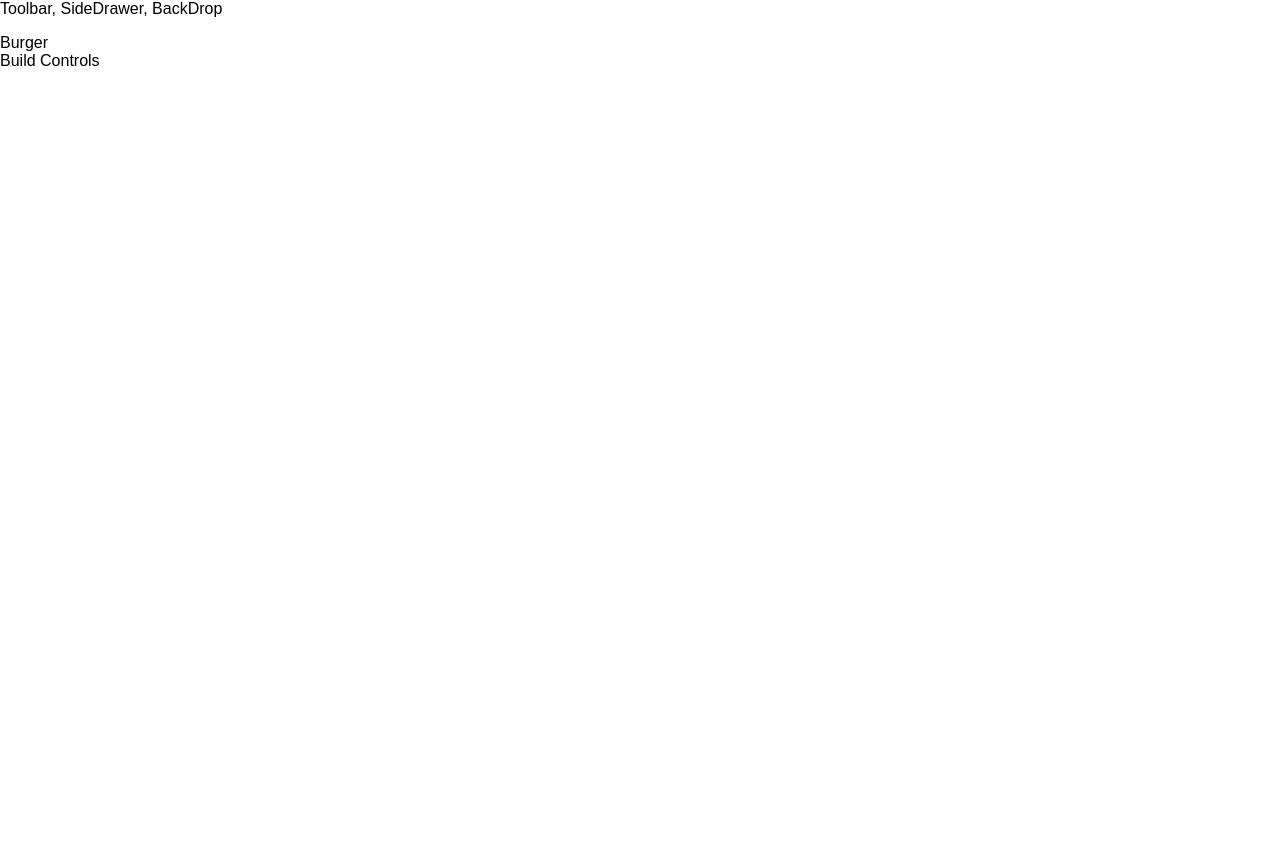
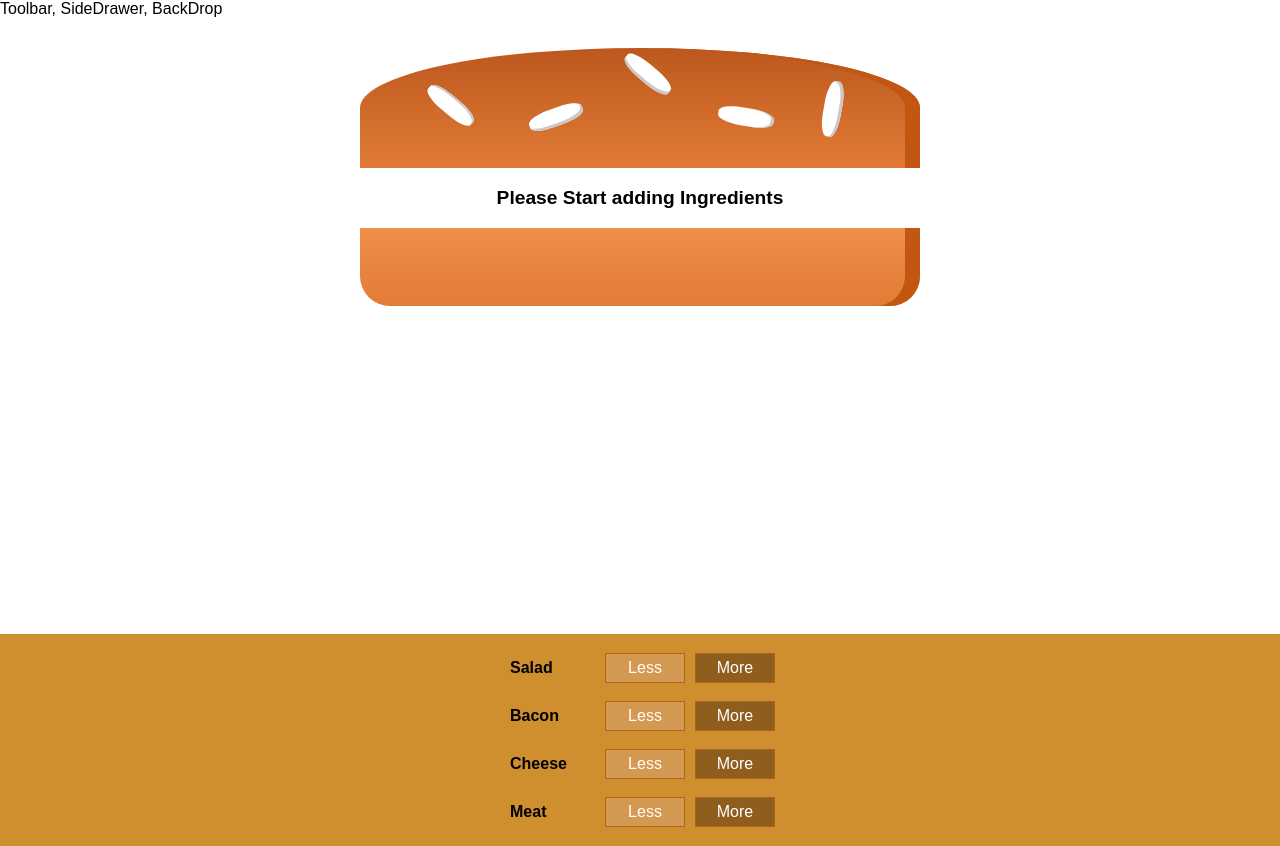
Before and after one commit to novoamanny/Burger-Builder, a React app in the folder burger-builder-app/: page / in a window 1280 px wide. Before the commit the page ends 800 px from the top, so only its background shows below. Built offline with nearby package versions, Linux system fonts and the light colour scheme.

Commit message:
Most of the Build Controls should be displayed. The buttons will not trigger any actions at this moment, but will update next.

```diff
--- /dev/null
+++ b/burger-builder-app/src/components/Burger/BuildControls/BuildControl/BuildControl.css
@@ -0,0 +1,56 @@
+.BuildControl {
+    display: flex;
+    justify-content: space-between;
+    align-items: center;
+    margin: 5px 0;
+}
+
+.BuildControl button {
+    display: block;
+    font: inherit;
+    padding: 5px;
+    margin: 0 5px;
+    width: 80px;
+    border: 1px solid #AA6817;
+    cursor: pointer;
+    outline: none;
+}
+
+.BuildControl button:disabled {
+    background-color: #AC9980;
+    border: 1px solid #7E7365;
+    color: #ccc;
+    cursor: default;
+}
+
+.BuildControl button:hover:disabled {
+    background-color: #AC9980;
+    color: #ccc;
+    cursor: not-allowed;
+}
+
+.Label {
+    padding: 10px;
+    font-weight: bold;
+    width: 80px;
+}
+
+.BuildControl .Less {
+    background-color: #D39952;
+    color: white;
+}
+
+.BuildControl .More {
+    background-color: #8F5E1E;
+    color: white;
+}
+
+.BuildControl .Less:hover, .BuildControl .Less:active {
+    background-color: #DAA972;
+    color: white;
+}
+
+.BuildControl .More:hover,.BuildControl .More:active {
+    background-color: #99703F;
+    color: white;
+}
--- /dev/null
+++ b/burger-builder-app/src/components/Burger/BuildControls/BuildControl/BuildControl.jsx
@@ -0,0 +1,12 @@
+import React from 'react';
+import classes from './BuildControl.css';
+
+const buildControl = (props) => (
+    <div className={classes.BuildControl}>
+        <div className={classes.Label}>{props.label}</div>
+        <button className={classes.Less}>Less</button>
+        <button className={classes.More}>More</button>
+    </div>
+);
+
+export default buildControl;
--- /dev/null
+++ b/burger-builder-app/src/components/Burger/BuildControls/BuildControls.css
@@ -0,0 +1,10 @@
+.BuildControls{
+    width: 100%;
+    background: #cf8f2e;
+    display: flex;
+    flex-flow: column;
+    align-items: center;
+    box-shadow: 0 2px 1px #ccc;
+    margin: auto;
+    padding: 10px 0;
+}
--- /dev/null
+++ b/burger-builder-app/src/components/Burger/BuildControls/BuildControls.jsx
@@ -0,0 +1,32 @@
+import React from 'react';
+import classes from './BuildControls.css';
+import BuildControl from './BuildControl/BuildControl';
+
+const controls = [
+    {
+        label: 'Salad',
+        type: 'salad'
+    },
+    {
+        label: 'Bacon',
+        type: 'bacon'
+    },
+    {
+        label: 'Cheese',
+        type: 'cheese'
+    },
+    {
+        label: 'Meat',
+        type: 'meat'
+    }
+];
+
+const buildControls = (props) => (
+    <div className={classes.BuildControls}>
+        {controls.map(ctrl => (
+            <BuildControl key= {ctrl.label} label={ctrl.label} />
+        ))}
+    </div>
+);
+
+export default buildControls;
--- /dev/null
+++ b/burger-builder-app/src/components/Burger/Burger.css
@@ -0,0 +1,30 @@
+.Burger{
+    width:100%;
+    margin: auto;
+    height: 250px;
+    overflow: scroll;
+    text-align: center;
+    font-weight: bold;
+    font-size: 1.2rem;
+}
+
+@media(min-width: 500px) and (min-height: 400px){
+    .Burger{
+        width: 350px;
+        height: 300px;
+    }
+}
+
+@media(min-width: 500px) and (min-height: 401px){
+    .Burger{
+        width: 450px;
+        height: 400px;
+    }
+}
+
+@media(min-width: 1000px) and (min-height: 700px){
+    .Burger{
+        width: 700px;
+        height: 600px;
+    }
+}
--- a/burger-builder-app/src/components/Burger/Burger.js
+++ b/burger-builder-app/src/components/Burger/Burger.js
@@ -0,0 +1,27 @@
+import React from 'react';
+import classes from './Burger.css';
+import BurgerIngridient from './BurgerIngridient/BurgerIngridient';
+
+const burger = (props) => {
+    let transformedIngredients = Object.keys(props.ingredients)
+        .map(igKey => {
+            return [...Array(props.ingredients[igKey])].map((_, i) =>{
+                return <BurgerIngridient key={igKey + i} type={igKey}/>;
+            });
+        })
+        .reduce((arr, el) => {
+            return arr.concat(el);
+        }, []);
+if (transformedIngredients.length === 0){
+    transformedIngredients = <p>Please Start adding Ingredients</p>
+}
+return(
+    <div className={classes.Burger}>
+        <BurgerIngridient type="bread-top"/>
+        {transformedIngredients}
+        <BurgerIngridient type="bread-bottom"/>
+    </div>
+);
+};
+
+export default burger;
--- a/burger-builder-app/src/components/Burger/BurgerIngridient/BurgerIngridient.js
+++ b/burger-builder-app/src/components/Burger/BurgerIngridient/BurgerIngridient.js
@@ -1,7 +1,7 @@
 import React, {Component} from 'react';
 import PropTypes from 'prop-types';
 
-import classes from '.BurgerIngridient.css';
+import classes from './BurgerIngridient.css';
 
 class BurgerIngridient extends Component{
 
@@ -16,8 +16,8 @@
             case ('bread-top'):
                 ingridient = (
                     <div className={classes.BreadTop}>
-                        <div className={classes.Seed1}></div>
-                        <div className={classes.Seed2}></div>
+                        <div className={classes.Seeds1}></div>
+                        <div className={classes.Seeds2}></div>
                     </div>
                 );
                 break;
--- a/burger-builder-app/src/containers/BurgerBuilder/BurgerBuilder.js
+++ b/burger-builder-app/src/containers/BurgerBuilder/BurgerBuilder.js
@@ -1,12 +1,31 @@
 import React, {Component} from 'react';
 import Aux from '../../hoc/Aux';
+import Burger from '../../components/Burger/Burger';
+import BuildControls from '../../components/Burger/BuildControls/BuildControls';
 
 class BurgerBuilder extends Component{
+    state = {
+        ingredient:{
+            salad: 0,
+            bacon: 0,
+            cheese: 0,
+            meat: 0
+        }
+    }
+
+    addIngredientHandler = (type) => {
+
+    }
+
+    removeIngredientHandler = (type) => {
+
+    }
+
     render (){
         return (
             <Aux>
-                <div>Burger</div>
-                <div>Build Controls</div>
+                <Burger ingredients={this.state.ingredient}/>
+                <BuildControls/>
             </Aux>
         );
     }
```
